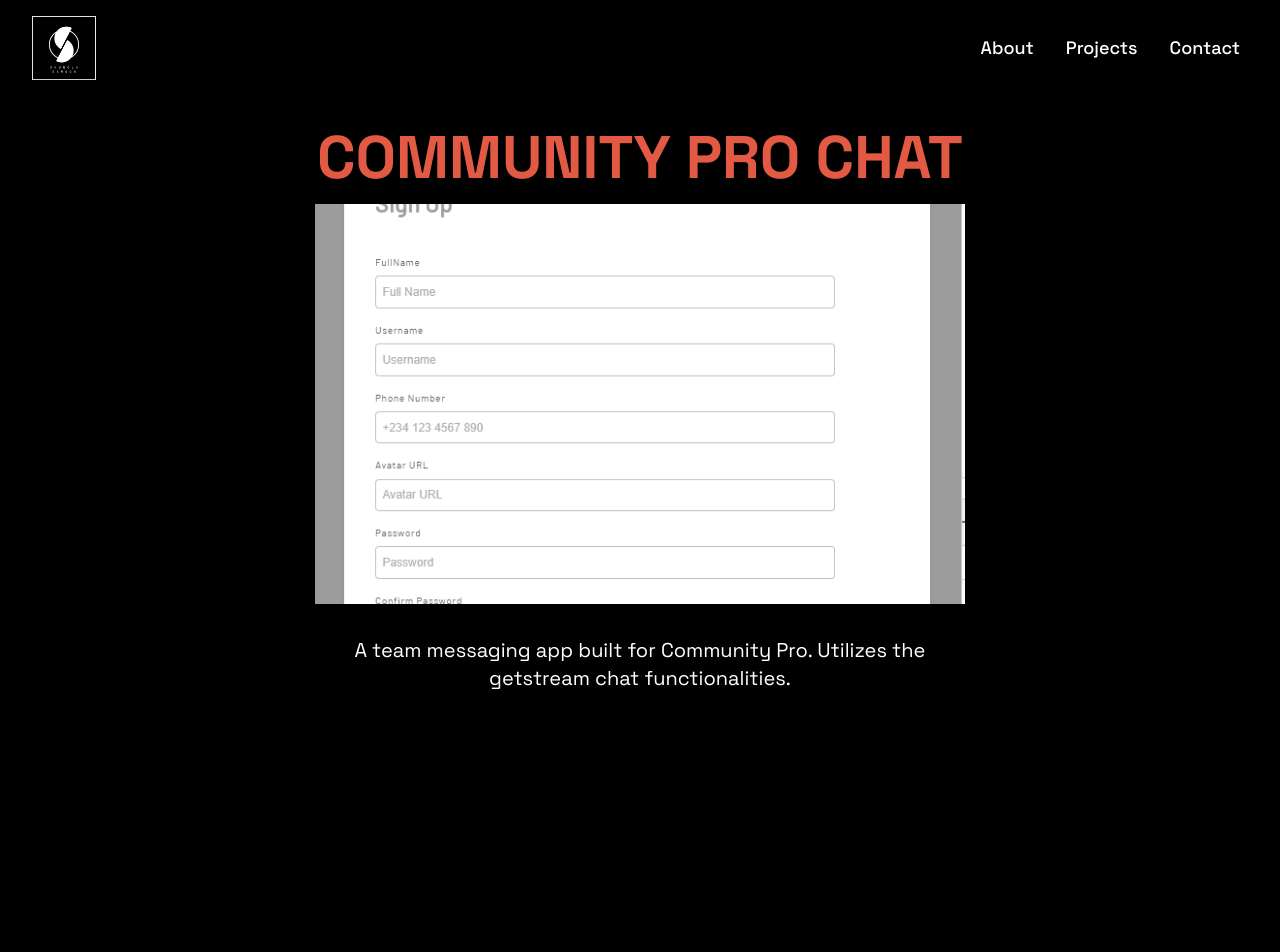
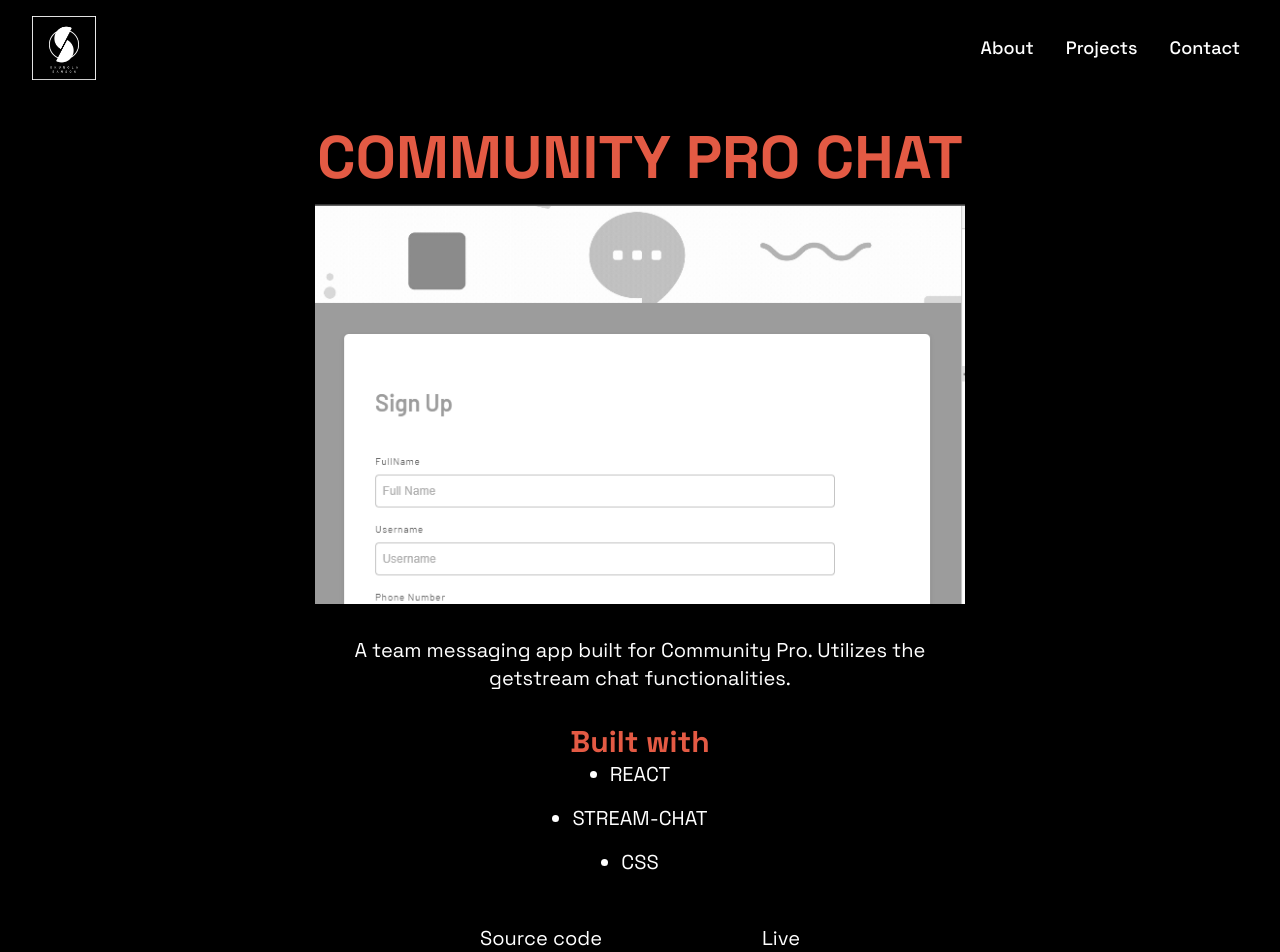
Before and after one commit to pablo-clueless/Portfolio, a React (Vite) app in the folder portfolio/: page /project/p-0001 in a window 1280 px wide. Shown: the top 952 px of the page. Before the commit the page ends 800 px from the top, so only its background shows below. Built offline with nearby package versions, Linux system fonts and the light colour scheme.

Commit message:
added project page

```diff
--- a/portfolio/src/assets/data/project-data.js
+++ b/portfolio/src/assets/data/project-data.js
@@ -5,7 +5,8 @@
         name: 'COMMUNITY PRO CHAT',
         description: 'A team messaging app built for Community Pro. Utilizes the getstream chat functionalities.',
         live: 'https://community-pro-chat.vercel.app/',
-        repo: 'https://github.com/pablo-clueless/chat_app'
+        source_code: 'https://github.com/pablo-clueless/chat_app',
+        build: ['react', 'stream-chat', 'css']
     },
     {
         id: "p-0002",
@@ -13,7 +14,8 @@
         name: 'SHORTLET',
         description: 'A shortlet booking website. Inspect properties, choose from a wide range of options that meet your needs and pocket.',
         live: 'https://short-let.vercel.app',
-        repo: 'https://github.com/pablo-clueless/shortlet'
+        source_code: 'https://github.com/pablo-clueless/shortlet',
+        build: ['react', 'mui'],
     },
     {
         id: "p-0003",
@@ -21,7 +23,8 @@
         name: 'BANK DAPP',
         description: "A simple project to simulate a DeFi wallet on the Goerli testnet.",
         live: 'https://hardhat-bank-dapp.vercel.app',
-        repo: 'https://github.com/pablo-clueless/hardhat-sample-project'
+        source_code: 'https://github.com/pablo-clueless/hardhat-sample-project',
+        build: ['react', 'solidity', 'tailwind'],
     },
     {
         id: "p-0004",
@@ -29,7 +32,8 @@
         name: 'INSOCIAL',
         description: 'inSocial is an image sharing paltform. Share, download and save images, and interact with other users.',
         live: 'https://insocial.vercel.app',
-        repo: 'https://github.com/pablo-clueless/insocial'
+        source_code: 'https://github.com/pablo-clueless/insocial',
+        build: ['react', 'sanity', 'tailwind'],
     },
     {
         id: "p-0005",
@@ -37,7 +41,8 @@
         name: "PABLO'S STORE",
         description: "An e-commerce store built with chec-commerce and stripe.",
         live: 'https://e-commerce-store-bice.vercel.app/',
-        repo: 'https://github.com/pablo-clueless/e-commerce-store'
+        source_code: 'https://github.com/pablo-clueless/e-commerce-store',
+        build: ['react', 'chec-commerce', 'mui', 'stripe'],
     },
     {
         id: "p-0006",
@@ -45,7 +50,8 @@
         name: "ADMIN DASHBOARD",
         description: "Admin dashboard with employee & customers details, calendar, kanban, charts and theming.",
         live: 'https://1203-dashboard.vercel.app/',
-        repo: 'https://github.com/pablo-clueless/react_admin_dashboard'
+        source_code: 'https://github.com/pablo-clueless/react_admin_dashboard',
+        build: ['react', 'syncfusion', 'tailwind'],
     },
     {
         id: "p-0007",
@@ -53,6 +59,7 @@
         name: "NFT MINTER",
         description: "Mint NFTs on the Goerli testnet for free. Files are saved to IPFS using Pinata and availble on OpenSea.",
         live: 'https://erc721-minter.vercel.app/',
-        repo: 'https://github.com/pablo-clueless/hardhat-nft-project'
+        source_code: 'https://github.com/pablo-clueless/hardhat-nft-project',
+        build: ['react', 'solidity', 'pinata', 'tailwind'],
     }
 ]
--- a/portfolio/src/components/Card.jsx
+++ b/portfolio/src/components/Card.jsx
@@ -5,22 +5,20 @@
 const Card = ({id, name, description, repo, live, image_dt}) => {
 
   return (
-    <div className='flex flex-col w-300 h-300 bg-primary cursor-pointer relative overflow-hidden card'>
+    <Link to={`/project/${id}`} className='flex flex-col w-300 h-300 bg-primary cursor-pointer relative overflow-hidden card'>
         <div className='w-full h-full flex flex-col justify-between p-4 text-left'>
           <p className='text-xl text-white font-semibold font-heading'>{name}</p>
           <p className="text-base text-white">
             {description}
           </p>
-          <div className="flex items-center justify-between w-1/3">
-            <Link to={`/project/${id}`} className="bg-white text-primary text-xs font-bold py-1 px-2 uppercase hover:bg-transparent hover:text-white border-1 hover:border-white transition-all ease-in-out">
-              more
-            </Link>
-          </div>
+          <p className='w-full text-white text-base'>
+            click to see more details
+          </p>
         </div>
         <div className='w-full h-full absolute top-0 left-0 z-30 swipe-effect'>
           <img src={image_dt} alt="project" className='w-full h-full object-cover object-top' />
         </div>
-    </div>
+    </Link>
   )
 }
 
--- a/portfolio/src/index.css
+++ b/portfolio/src/index.css
@@ -127,6 +127,30 @@
   height: 100%;
   animation: colorThree 6s linear infinite;
   background-image: -webkit-radial-gradient(50% 50%, circle contain, #900c3e, rgba(144, 12, 62, 0) 100%)
+}
+
+.underline{
+  position: relative;
+  text-decoration: none;
+}
+
+.underline::before{
+  content: '';
+  position: absolute;
+  bottom: 0;
+  right: 0;
+  width: 0;
+  height: 2px;
+  background-color: #E35A44;
+  transition: width 0.6s cubic-bezier(0.25, 1, 0.5, 1);
+}
+
+@media (hover: hover) and (pointer: fine) {
+  .underline:hover::before{
+    left: 0;
+    right: auto;
+    width: 100%;
+  }
 }
 
 @keyframes colorOne {
--- a/portfolio/src/pages/Project.jsx
+++ b/portfolio/src/pages/Project.jsx
@@ -2,6 +2,7 @@
 import { useParams } from 'react-router-dom'
 
 import { data } from '../assets/data/project-data'
+import { Footer } from '../components'
 
 const Project = () => {
     const { id } = useParams()
@@ -13,12 +14,25 @@
         <div className='w-full flex flex-col items-center text-center'>
             <p className='text-primary text-3xl md:text-6xl font-bold'>{project.name}</p>
             <div className='w-[300px] h-[250px] md:w-[650px] md:h-[400px] mt-4 mb-8 cursor-pointer p-card'>
-                <img src={project.image_dt} alt={project.name} className='w-full h-full object-cover' />
+                <img src={project.image_dt} alt={project.name} className='w-full h-full object-cover object-top' />
             </div>
             <p className='w-full md:w-1/2 text-white text-xl'>
                 {project.description}
             </p>
+            <div className='w-full flex flex-col items-center md:w-1/2 mt-8'>
+                <p className='text-primary text-2xl md:text-3xl font-bold'>Built with</p>
+                <ul className='w-full flex flex-col items-center justify-center gap-4 list-disc'>
+                    {project.build.map((item, index) => (
+                        <li key={index} className='text-white text-lg md:text-xl uppercase'>{item}</li>
+                    ))}
+                </ul>
+                <div className='w-full md:w-1/2 flex items-center justify-between gap-4 mt-12 mb-8 px-20 md:px-0'>
+                    <a href={project.source_code} className='text-white hover:text-primary text-base md:text-xl underline'>Source code</a>
+                    <a href={project.live} className='text-white hover:text-primary text-base md:text-xl underline'>Live</a>
+                </div>
+            </div>
         </div>
+        <Footer />
     </div>
   )
 }
```
